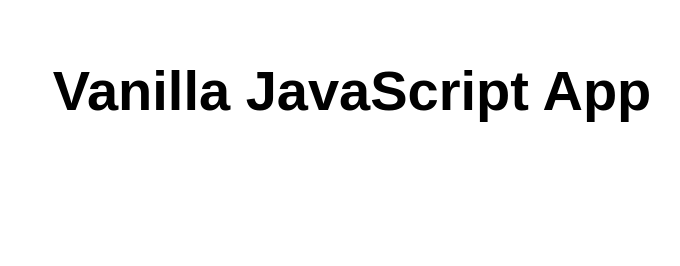
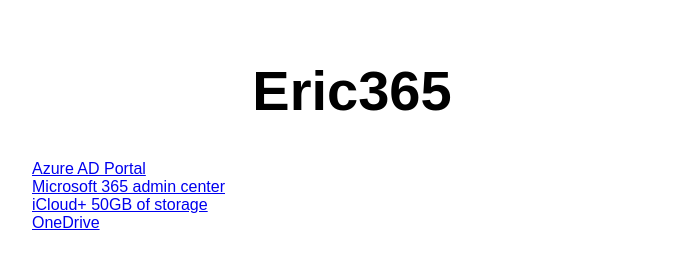
Before and after one commit to Eric365ca/Website, a website: page src/index.html in a window 1280 px wide. Shown: the whole page, without its empty margins (288-968 px from the left). Drawn offline with Linux system fonts and the light colour scheme.

Commit message:
1. Index change

```diff
--- a/src/index.html
+++ b/src/index.html
@@ -5,12 +5,17 @@
   <meta charset="UTF-8">
   <meta name="viewport" content="width=device-width, initial-scale=1.0">
   <link rel="stylesheet" href="styles.css">
-  <title>Vanilla JavaScript App</title>
+  <title>Eric365</title>
 </head>
 
 <body>
   <main>
-    <h1>Vanilla JavaScript App</h1>
+    <h1>Eric365</h1>
+
+		<a href="https://portal.azure.com/#home" target="_blank">Azure AD Portal</b></a><br />
+    <a href="https://admin.microsoft.com/AdminPortal/Home#/homepage" target="_blank">Microsoft 365 admin center</b></a><br />
+    <a href="https://www.icloud.com/" target="_blank">iCloud+ 50GB of storage</b></a><br />
+    <a href="https://www.onedrive.com/" target="_blank">OneDrive</b></a><br />
   </main>
 </body>
 
```
